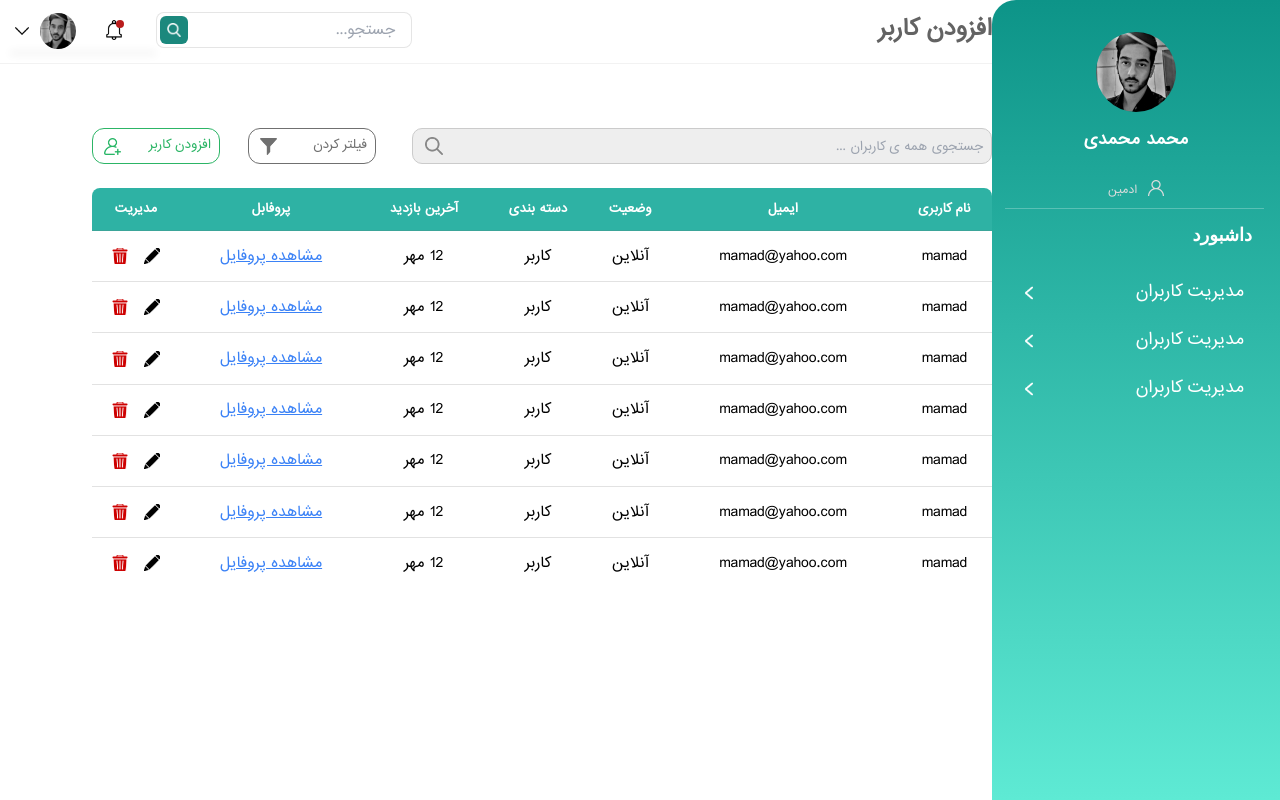
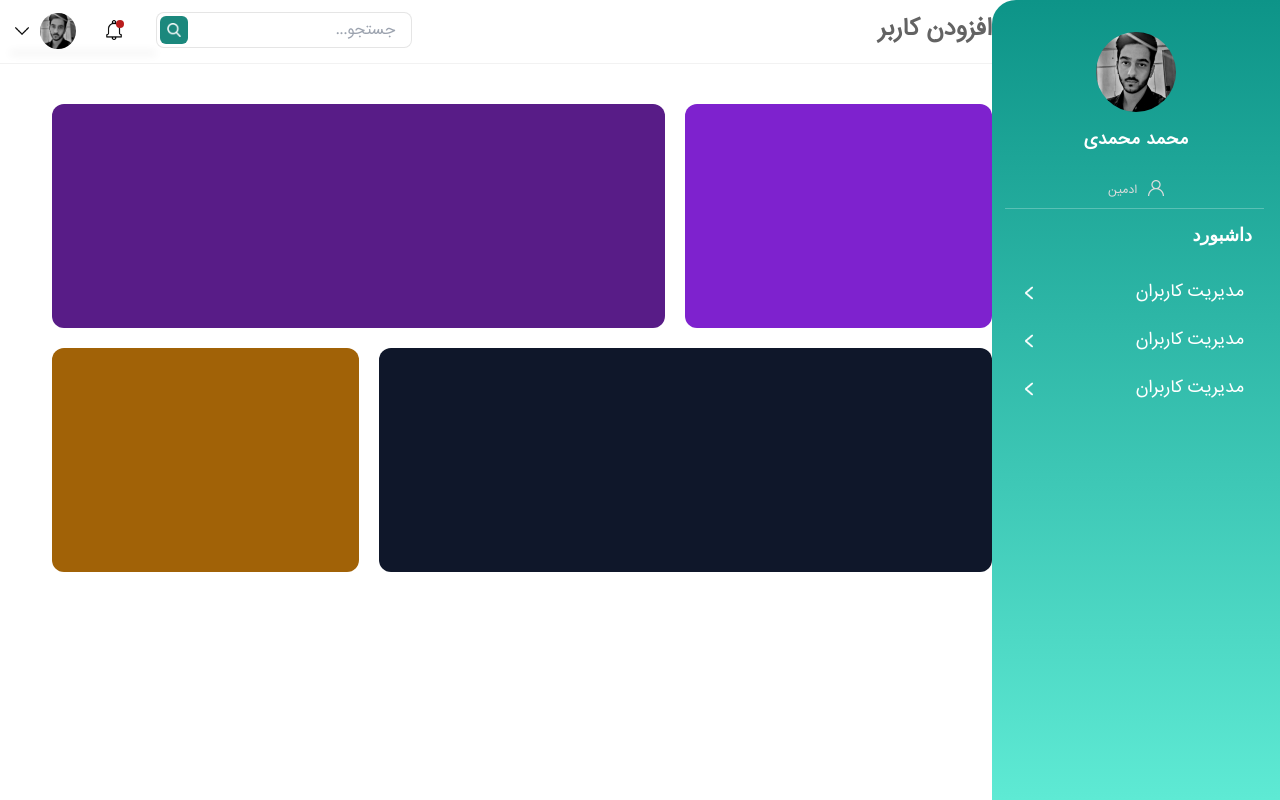
Before and after one commit to ParsaAsdpr/bahr-academy, a React (Create React App) app: page / in a window 1280 px wide. Built offline with nearby package versions, Linux system fonts and the light colour scheme.

Commit message:
finished add user

```diff
--- a/package.json
+++ b/package.json
@@ -11,8 +11,10 @@
     "@testing-library/react": "^12.1.4",
     "@testing-library/user-event": "^13.5.0",
     "bootstrap": "^5.1.3",
+    "persian-calendar": "^1.1.11",
     "react": "^17.0.2",
     "react-dom": "^17.0.2",
+    "react-persian-calender": "^1.0.0",
     "react-router-dom": "^6.3.0",
     "react-scripts": "5.0.0",
     "web-vitals": "^2.1.4"
--- a/src/App.js
+++ b/src/App.js
@@ -13,13 +13,14 @@ import { CourseCard } from './components/Courses/CourseCard';
 import Dashboard from './components/panel/Dasboard';
 import Header_panel from './components/panel/Header_panel';
 import Add_user from './Containers/panel/Add_user';
+import Home from './Containers/panel/Home';
 
 
 
 function App() {
   return (
     <div dir='rtl'>
-      <Add_user></Add_user>
+      <Home></Home>
     </div>
   );
 }
--- /dev/null
+++ b/src/Containers/panel/Home.jsx
@@ -0,0 +1,32 @@
+import React, { Component } from "react";
+import Dashboard from "../../components/panel/Dashboard";
+import Header_panel from "../../components/panel/Header_panel";
+
+class Home extends Component {
+  state = {};
+  render() {
+    return (
+      <div className="flex justify-between">
+        <div>
+          <Dashboard></Dashboard>
+        </div>
+        <div>
+          <Header_panel></Header_panel>
+
+          <div className="w-[94%] mt-10">
+            <div className="w-full flex justify-between">
+              <div className="h-56 w-1/3 bg-purple-700 ml-5 rounded-xl"></div>
+              <div className="h-56 w-2/3 bg-purple-900 rounded-xl"></div>
+            </div>
+            <div className="w-full flex justify-between mt-5">
+              <div className="h-56 w-2/3 bg-slate-900 ml-5 rounded-xl"></div>
+              <div className="h-56 w-1/3 bg-yellow-700 rounded-xl"></div>
+            </div>
+          </div>
+        </div>
+      </div>
+    );
+  }
+}
+
+export default Home;
```
Also changed, not shown: 1 other file (tests, documents, lock files or other folders).
